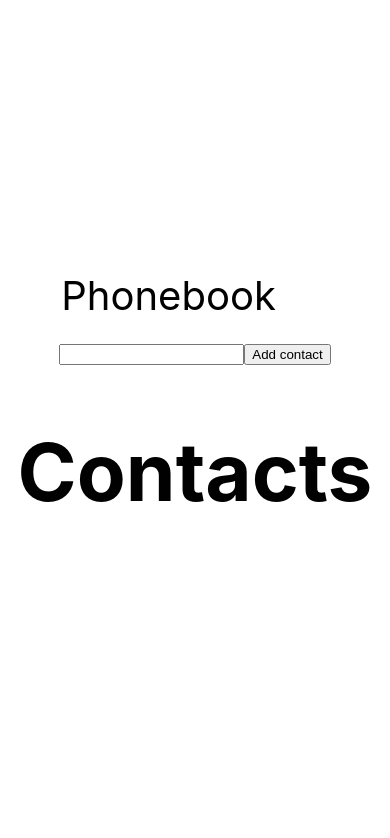
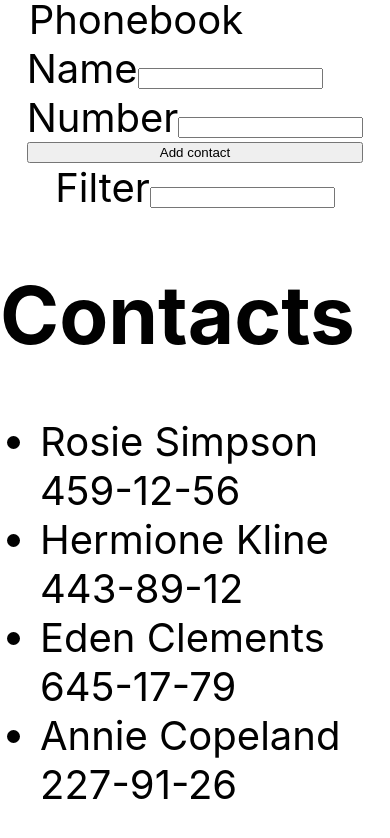
Before and after one commit to ihorkoi/goit-react-hw-02-phonebook, a React (Create React App) app: page / in a window 390 px wide. Shown: the top 838 px of the page. Built offline with nearby package versions, Linux system fonts and the light colour scheme.

Commit message:
advanced phonebook

```diff
--- a/src/components/App.jsx
+++ b/src/components/App.jsx
@@ -2,20 +2,40 @@ import { Component } from 'react';
 import { ContactForm } from './ContactForm/ContactForm';
 import { nanoid } from 'nanoid';
 import { Contacts } from './Contacts/Contacts';
+import { Filter } from './Filter/Filter';
 
 export class App extends Component {
   state = {
-    contacts: [],
-    name: '',
+    contacts: [
+      { id: 'id-1', name: 'Rosie Simpson', number: '459-12-56' },
+      { id: 'id-2', name: 'Hermione Kline', number: '443-89-12' },
+      { id: 'id-3', name: 'Eden Clements', number: '645-17-79' },
+      { id: 'id-4', name: 'Annie Copeland', number: '227-91-26' },
+    ],
+    filter: '',
   };
   addContact = evt => {
     evt.preventDefault();
     const form = evt.currentTarget;
     const newContact = form.elements.name.value;
+    const newNumber = form.elements.number.value;
+
     const newId = nanoid();
     this.setState(state => {
-      state.contacts.push({ name: newContact, id: newId });
+      return (state.contacts = [
+        ...state.contacts,
+        {
+          name: newContact,
+          number: newNumber,
+          id: newId,
+        },
+      ]);
     });
+    form.reset();
+  };
+  handleFilterState = evt => {
+    this.setState({ filter: evt.target.value });
+    console.log(this.state);
   };
   render() {
     return (
@@ -30,8 +50,9 @@ export class App extends Component {
           color: '#010101',
         }}
       >
-        <ContactForm addContact={this.addContact}></ContactForm>
-        <Contacts contacts={this.state.contacts}></Contacts>
+        <ContactForm onSubmit={this.addContact}></ContactForm>
+        <Filter onChange={this.handleFilterState}></Filter>
+        <Contacts props={this.state}></Contacts>
       </div>
     );
   }
--- a/src/components/ContactForm/ContactForm.jsx
+++ b/src/components/ContactForm/ContactForm.jsx
@@ -1,7 +1,13 @@
-export const ContactForm = ({ addContact }) => {
+export const ContactForm = ({ onSubmit }) => {
   return (
-    <form action="" onSubmit={addContact}>
+    <form
+      action=""
+      onSubmit={onSubmit}
+      style={{ display: 'flex', flexDirection: 'column' }}
+    >
       <legend>Phonebook</legend>
+      <label>
+        Name
         <input
           type="text"
           name="name"
@@ -9,6 +15,17 @@ export const ContactForm = ({ addContact }) => {
           title="Name may contain only letters, apostrophe, dash and spaces. For example Adrian, Jacob Mercer, Charles de Batz de Castelmore d'Artagnan"
           required
         />
+      </label>
+      <label>
+        Number
+        <input
+          type="tel"
+          name="number"
+          pattern="\+?\d{1,4}?[ .\-\s]?\(?\d{1,3}?\)?[ .\-\s]?\d{1,4}[ .\-\s]?\d{1,4}[ .\-\s]?\d{1,9}"
+          title="Phone number must be digits and can contain spaces, dashes, parentheses and can start with +"
+          required
+        />
+      </label>
       <button>Add contact</button>
     </form>
   );
--- a/src/components/Contacts/Contacts.jsx
+++ b/src/components/Contacts/Contacts.jsx
@@ -1,12 +1,25 @@
-export const Contacts = ({ contacts }) => {
+import { Component } from 'react';
+
+export class Contacts extends Component {
+  render() {
+    const {
+      props: { contacts, filter },
+    } = this.props;
     return (
       <div>
         <h1>Contacts</h1>
         <ul>
-        {contacts.map(({ name, id }) => {
-          return <li key={id}>{name}</li>;
+          {contacts.map(({ name, id, number }) => {
+            if (name.toLowerCase().includes(filter.toLowerCase())) {
+              return (
+                <li key={id}>
+                  {name} {number}
+                </li>
+              );
+            }
           })}
         </ul>
       </div>
     );
-};
+  }
+}
--- /dev/null
+++ b/src/components/Filter/Filter.jsx
@@ -0,0 +1,12 @@
+import { Component } from 'react';
+export class Filter extends Component {
+  render() {
+    const { onChange } = this.props;
+    return (
+      <label>
+        Filter
+        <input type="tel" onChange={onChange} />
+      </label>
+    );
+  }
+}
```
Lines whose indentation alone changed are shown as unchanged.
